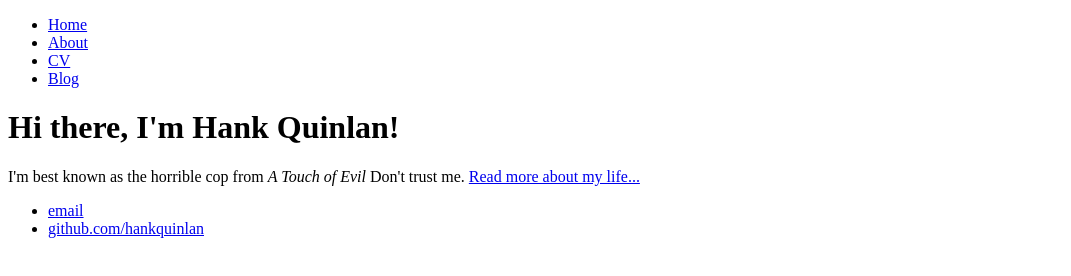
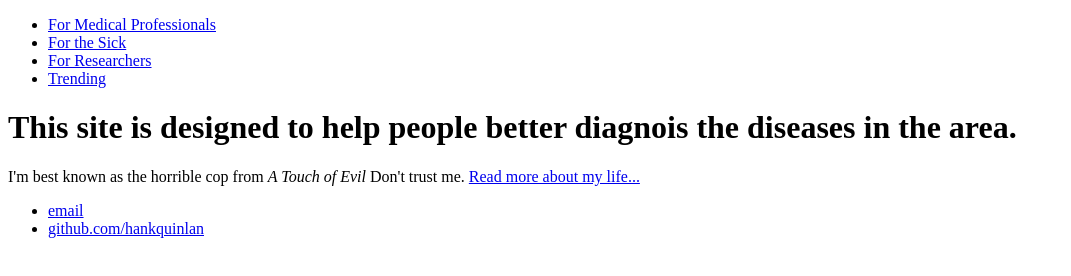
Before and after one commit to HamsterQuest/Good-Gamers, a plain HTML site: page index.html in a window 1280 px wide. Shown: the whole page, without its empty margins (0-1071 px from the left). Drawn offline with Linux system fonts and the light colour scheme.

Commit message:
Update index.html

```diff
--- a/index.html
+++ b/index.html
@@ -1,20 +1,20 @@
 <!DOCTYPE html>
 <html>
 	<head>
-		<title>Hank Quinlan, Horrible Cop</title>
+		<title>Germs on the Rise</title>
 	</head>
 	<body>
 		<nav>
     		<ul>
-        		<li><a href="/">Home</a></li>
-	        	<li><a href="/about">About</a></li>
-        		<li><a href="/cv">CV</a></li>
-        		<li><a href="/blog">Blog</a></li>
+        		<li><a href="/">For Medical Professionals</a></li>
+	        	<li><a href="/about">For the Sick</a></li>
+        		<li><a href="/cv">For Researchers</a></li>
+        		<li><a href="/blog">Trending</a></li>
     		</ul>
 		</nav>
 		<div class="container">
     		<div class="blurb">
-        		<h1>Hi there, I'm Hank Quinlan!</h1>
+        		<h1>This site is designed to help people better diagnois the diseases in the area.</h1>
 				<p>I'm best known as the horrible cop from <em>A Touch of Evil</em> Don't trust me. <a href="/about">Read more about my life...</a></p>
     		</div><!-- /.blurb -->
 		</div><!-- /.container -->
```
